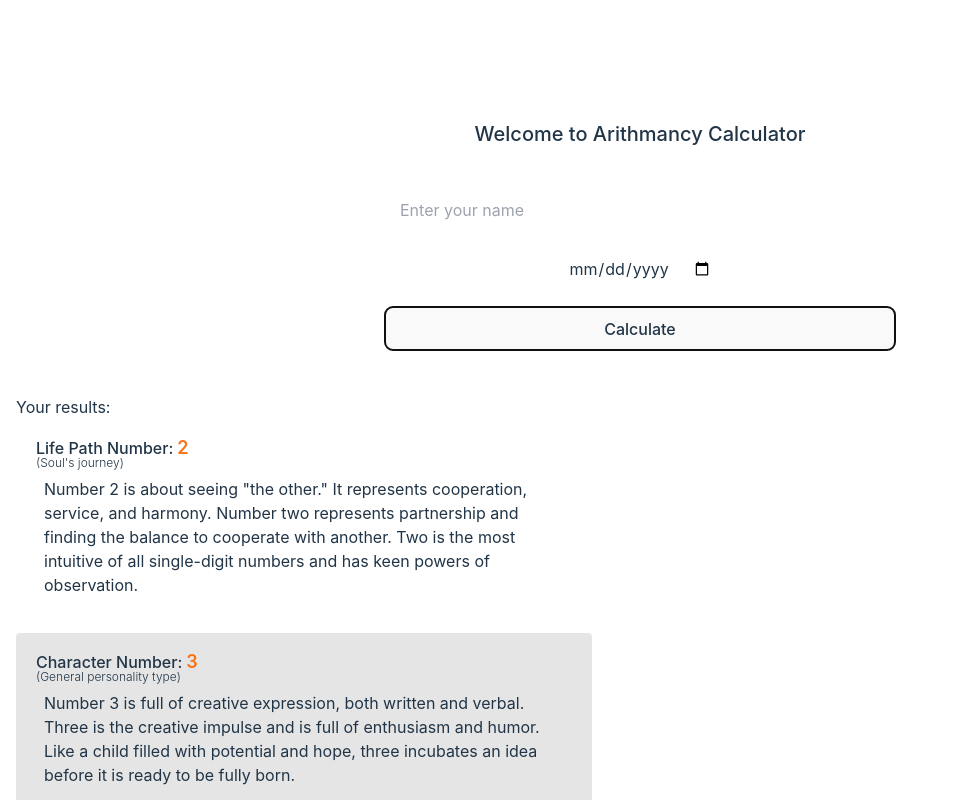
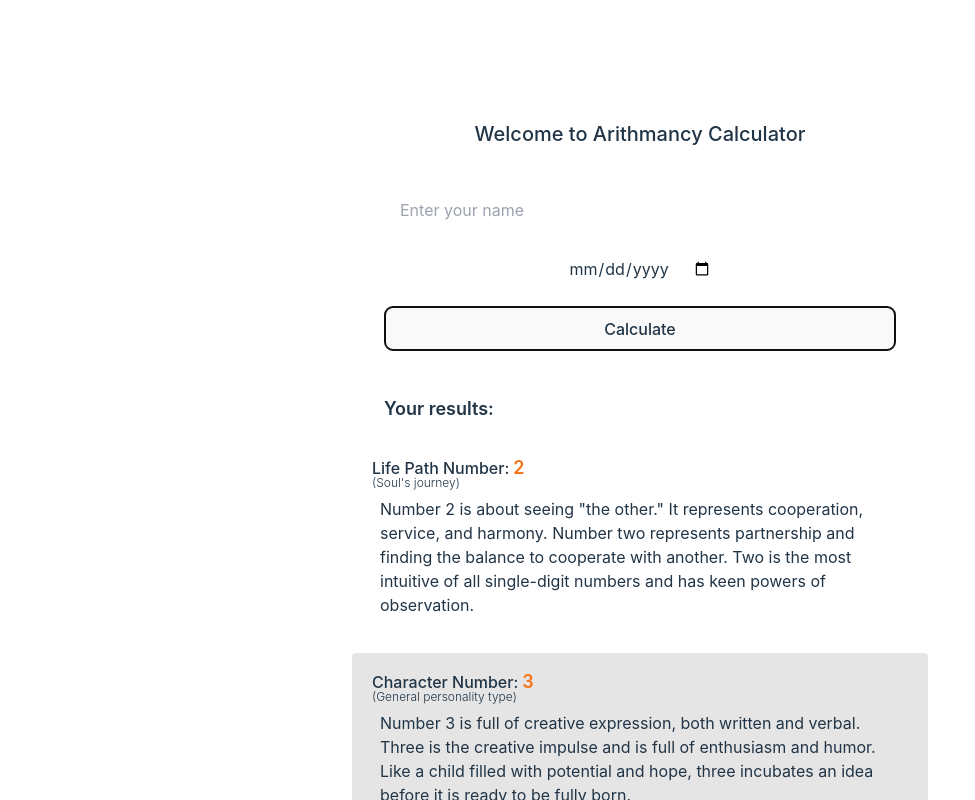
Before and after one commit to carolinavalladares/arithmancy-calculator, a React (Vite) app: page / in a window 1280 px wide. Both pictures are taken after typing "Sample", "2020-01-15" into the empty fields and a click on the button "Calculate". Shown: the top 800 px of the page, without its empty margins (0-975 px from the left). Built offline with nearby package versions, Linux system fonts and the light colour scheme.

Commit message:
style: fix styles

```diff
--- a/src/App.tsx
+++ b/src/App.tsx
@@ -6,7 +6,7 @@ import ResultCard from "./components/ResultCard";
 function App() {
   const [results, setResults] = useState<IResults | null>(null);
   return (
-    <div className="flex flex-col items-center justify-center px-4">
+    <div className="flex flex-col items-center justify-center px-4 pb-8">
       <div className="mb-10">
         <h1 className="text-xl font-medium">
           Welcome to Arithmancy Calculator
@@ -18,9 +18,11 @@ function App() {
       </div>
 
       {results && (
-        <section className="w-full">
-          <h2>Your results: </h2>
-          <div className="w-full flex flex-col gap-4  [&>*:nth-child(odd)]:bg-white [&>*:nth-child(odd)]:bg-opacity-10 [&>*:nth-child(even)]:bg-black [&>*:nth-child(even)]:bg-opacity-10 ">
+        <section className="w-full ">
+          <h2 className="w-full max-w-lg m-auto text-lg mb-4 font-semibold">
+            Your results:{" "}
+          </h2>
+          <div className="w-full flex flex-col items-center justify-center gap-4  [&>*:nth-child(odd)]:bg-white [&>*:nth-child(odd)]:bg-opacity-10 [&>*:nth-child(even)]:bg-black [&>*:nth-child(even)]:bg-opacity-10 ">
             <ResultCard
               description="Soul's journey"
               title="Life Path Number"
```
